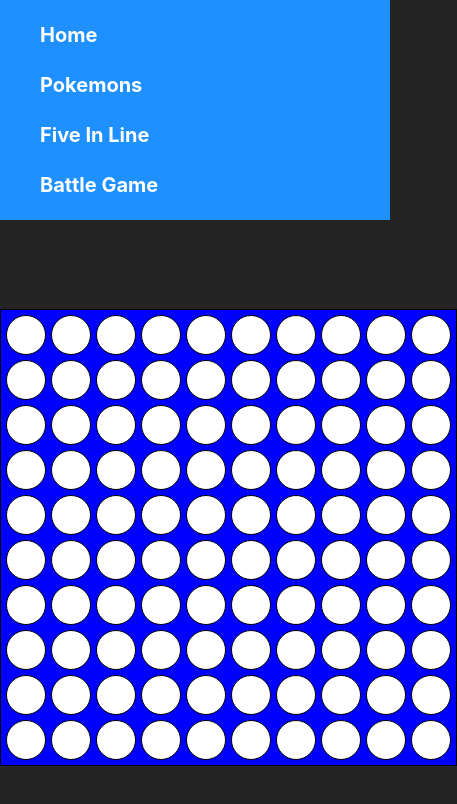
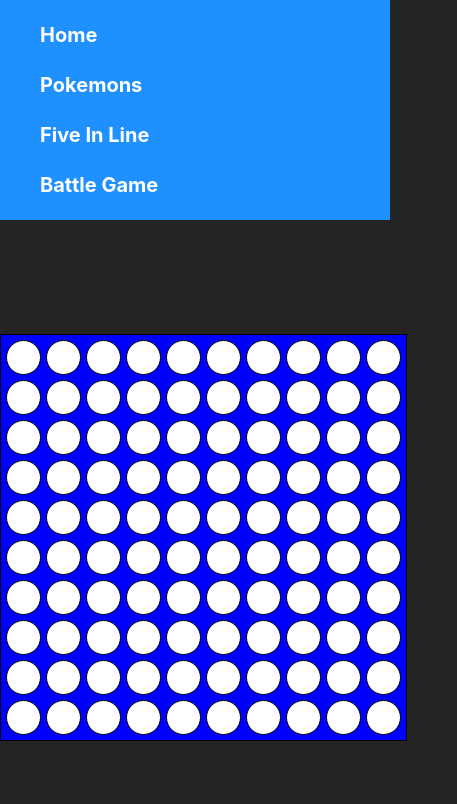
Before and after one commit to j0k3r-PGR/miWebPersonal, a React (Vite) app: page /game in a window 390 px wide. Shown: the top 804 px of the page, 457 px wide, since content can reach past the window. Built offline with nearby package versions, Linux system fonts and the light colour scheme.

Commit message:
correccion diseño

```diff
--- a/src/components/BoxBattleGame/BoxBattleGame.css
+++ b/src/components/BoxBattleGame/BoxBattleGame.css
@@ -3,3 +3,11 @@
     height: 50px;
     border: 1px solid black;
 }
+
+@media screen and (max-width: 700px) and (min-width: 320px) {
+    .box-battlegame{
+        width: 35px;
+        height: 35px;
+    }
+
+}
--- a/src/components/box/box.css
+++ b/src/components/box/box.css
@@ -1,6 +1,6 @@
 .box{
-    width: 40px;
-    height: 40px;
+    width: 50px;
+    height: 50px;
     border-radius: 100%;
     background-color: white;
     border: 1px solid black;
@@ -10,8 +10,8 @@
 .out{
     position: absolute;
     border-radius: 100%;
-    width: 40px;
-    height: 40px;
+    width: 50px;
+    height: 50px;
     top : -50px;
     transition: all 1s ease-in-out;
     z-index: 1;
@@ -24,3 +24,15 @@
 .grenn{
     background-color: green;
 }
+
+@media screen and (max-width: 700px) and (min-width: 320px) {
+    .box{
+        width: 35px;
+        height: 35px;
+    }
+
+    .out{
+        width: 35px;
+        height: 35px;
+    }
+}
```
